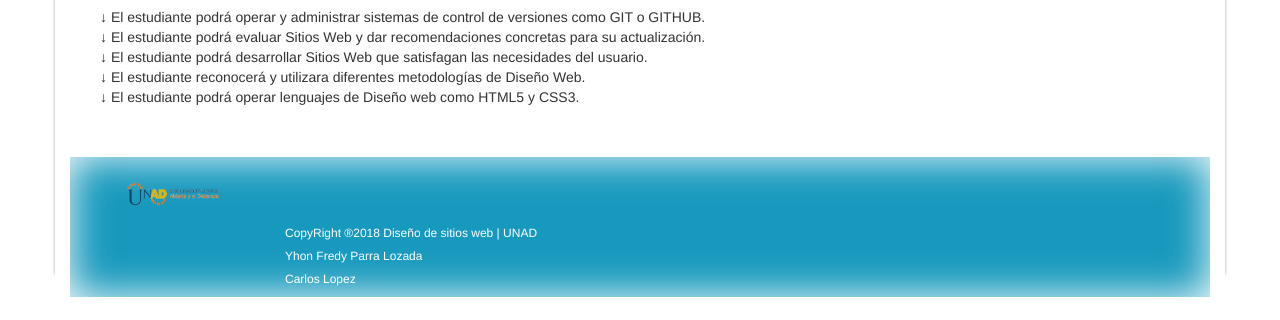
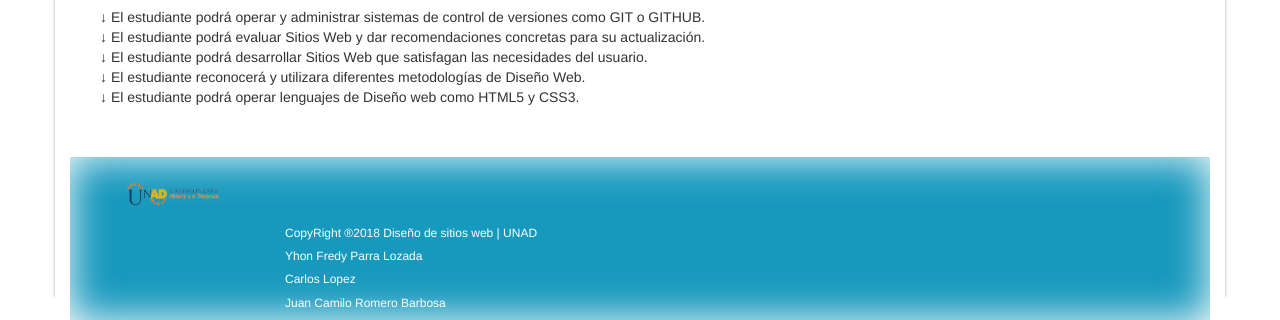
Before and after one commit to jcrbaustin/OVI_GRUPO_13, a plain HTML site: page index.html in a window 1280 px wide. Shown: the part 1130-1450 px from the top of the page. Before the commit the page ends 1427 px from the top, so only its background shows below. Drawn offline with Linux system fonts and the light colour scheme.

Commit message:
Update index.html

```diff
--- a/index.html
+++ b/index.html
@@ -114,6 +114,11 @@
 	</H5>
 	<H5 style="margin-top: 10px; font-size: 12px;">
 		Carlos Lopez
+	</H5>
+	<H5 style="margin-top: 10px; font-size: 12px;">
+		Juan Camilo Romero Barbosa
+
+
 </div>
 
 </div>
```
